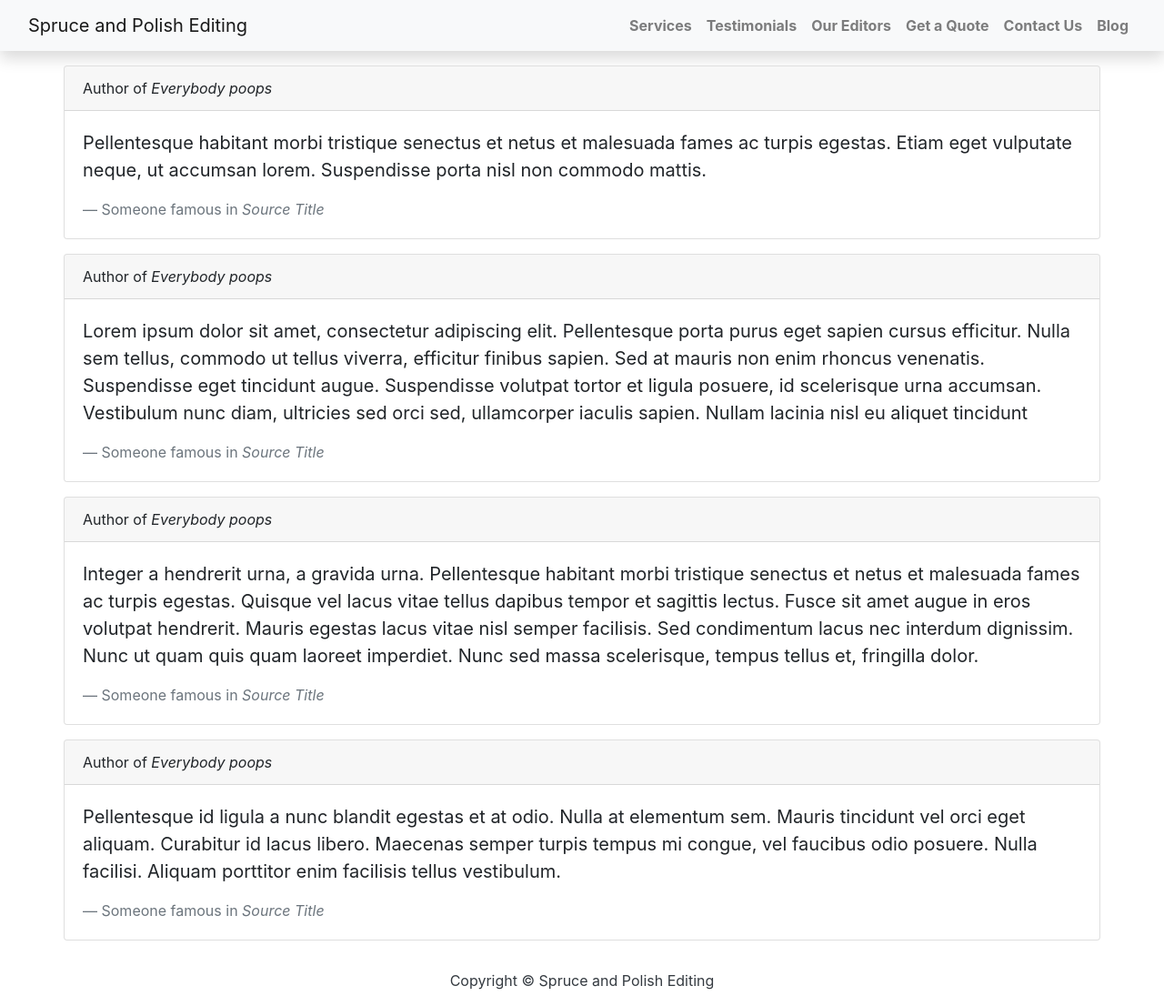
After one commit to Couragyn/spruceEditing, a Django app: page /testimonials/ in a window 1280 px wide. The commit adds this page. Shown: the whole page at 91% size. Run offline with Django 3.2, Linux system fonts and the light colour scheme; some libraries are stand-ins or nearby versions.

Commit message:
finished editors and testimonials with lorem ipsum. Started with mailgun

```diff
--- a/blog/models.py
+++ b/blog/models.py
@@ -27,10 +27,11 @@ class Post(models.Model):
 class Comment(models.Model):
     post = models.ForeignKey(Post,on_delete=models.CASCADE,related_name='comments')
     name = models.CharField(max_length=80)
-    email = models.EmailField()
+    email = models.EmailField(blank=True)
     body = models.TextField()
     created_on = models.DateTimeField(auto_now_add=True)
     active = models.BooleanField(default=False)
+    required_css_class = 'required'
 
     class Meta:
         ordering = ['created_on']
--- a/spruceEditing/settings.py
+++ b/spruceEditing/settings.py
@@ -155,5 +155,9 @@ STATIC_ROOT  =   os.path.join(PROJECT_ROOT, 'static')
 #  Add configuration for static files storage using whitenoise
 STATICFILES_STORAGE = 'whitenoise.storage.CompressedManifestStaticFilesStorage'
 
+django_heroku.settings(locals())
 
-django_heroku.settings(locals())
+EMAIL_HOST = os.environ.get('MAILGUN_SMTP_SERVER', '')
+EMAIL_PORT = os.environ.get('MAILGUN_SMTP_PORT', '')
+EMAIL_HOST_USER = os.environ.get('MAILGUN_SMTP_LOGIN', '')
+EMAIL_HOST_PASSWORD = os.environ.get('MAILGUN_SMTP_PASSWORD', '')
--- a/spruceEditing/urls.py
+++ b/spruceEditing/urls.py
@@ -31,6 +31,8 @@ urlpatterns = [
     path('', TemplateView.as_view(template_name='../templates/index.html'), name='index'),
     path('', include('blog.urls')),
     path('services/', TemplateView.as_view(template_name='../templates/services.html'), name='services'),
+    path('testimonials/', TemplateView.as_view(template_name='../templates/testimonials.html'), name='testimonials'),
+    path('editors/', TemplateView.as_view(template_name='../templates/editors.html'), name='editors'),
     path('summernote/', include('django_summernote.urls')),
     path("sitemap.xml", sitemap, {"sitemaps": sitemaps}, name="sitemap"),
 ]
--- a/templates/base.html
+++ b/templates/base.html
@@ -17,7 +17,7 @@
 
     <body>
         <!-- Navigation -->
-        <nav class="navbar navbar-fixed-top navbar-expand-lg navbar-light bg-light shadow" id="mainNav">
+        <nav class="navbar navbar-fixed-top navbar-expand-lg navbar-light bg-light shadow mb-3" id="mainNav">
             <div class="container-fluid">
                 <a class="navbar-brand active" href="{% url 'index' %}">Spruce and Polish Editing</a>
                 <div class="collapse navbar-collapse" id="navbarResponsive">
@@ -30,10 +30,10 @@
                             </ul>
                         </li>
                         <li class="nav-item text-black">
-                            <a class="nav-link text-black font-weight-bold" href="#">Testimonials</a>
+                            <a class="nav-link text-black font-weight-bold" href="{% url 'testimonials' %}">Testimonials</a>
                         </li>
                         <li class="nav-item text-black">
-                            <a class="nav-link text-black font-weight-bold" href="#">Our Editors</a>
+                            <a class="nav-link text-black font-weight-bold" href="{% url 'editors' %}">Our Editors</a>
                         </li>
                         <li class="nav-item text-black">
                             <a class="nav-link text-black font-weight-bold" href="#">Get a Quote</a>
--- a/templates/blog.html
+++ b/templates/blog.html
@@ -7,8 +7,8 @@
             <div class="row">
                 <div class=" col-md-8 col-md-10 mx-auto">
                     <div class="site-heading">
-                        <h3 class=" site-heading my-4 mt-3 text-white"> Welcome to my awesome Blog </h3>
-                        <p class="text-light">We Love Django As much as you do..! &nbsp
+                        <h3 class=" site-heading my-4 mt-3"> Welcome to my awesome Blog </h3>
+                        <p class="">Another line
                         </p>
                     </div>
                 </div>
--- /dev/null
+++ b/templates/testimonials.html
@@ -0,0 +1,58 @@
+{% extends "base.html" %}
+{% block content %}
+    <div class="container">
+        <div class="row">
+            <div class="card mb-3">
+			  <div class="card-header">
+			    Author of <i>Everybody poops</i>
+			  </div>
+			  <div class="card-body">
+			    	<blockquote class="blockquote mb-0">
+			      		<p>Pellentesque habitant morbi tristique senectus et netus et malesuada fames ac turpis egestas. Etiam eget vulputate neque, ut accumsan lorem. Suspendisse porta nisl non commodo mattis. </p>
+			    		<footer class="blockquote-footer">Someone famous in <cite title="Source Title">Source Title</cite></footer>
+					</blockquote>
+				</div>
+            </div>
+        </div>
+        <div class="row">
+            <div class="card mb-3">
+			  <div class="card-header">
+			    Author of <i>Everybody poops</i>
+			  </div>
+			  <div class="card-body">
+			    	<blockquote class="blockquote mb-0">
+			      		<p>Lorem ipsum dolor sit amet, consectetur adipiscing elit. Pellentesque porta purus eget sapien cursus efficitur. Nulla sem tellus, commodo ut tellus viverra, efficitur finibus sapien. Sed at mauris non enim rhoncus venenatis. Suspendisse eget tincidunt augue. Suspendisse volutpat tortor et ligula posuere, id scelerisque urna accumsan. Vestibulum nunc diam, ultricies sed orci sed, ullamcorper iaculis sapien. Nullam lacinia nisl eu aliquet tincidunt</p>
+			    		<footer class="blockquote-footer">Someone famous in <cite title="Source Title">Source Title</cite></footer>
+					</blockquote>
+				</div>
+            </div>
+        </div>
+        <div class="row">
+            <div class="card mb-3">
+			  <div class="card-header">
+			    Author of <i>Everybody poops</i>
+			  </div>
+			  <div class="card-body">
+			    	<blockquote class="blockquote mb-0">
+			      		<p>Integer a hendrerit urna, a gravida urna. Pellentesque habitant morbi tristique senectus et netus et malesuada fames ac turpis egestas. Quisque vel lacus vitae tellus dapibus tempor et sagittis lectus. Fusce sit amet augue in eros volutpat hendrerit. Mauris egestas lacus vitae nisl semper facilisis. Sed condimentum lacus nec interdum dignissim. Nunc ut quam quis quam laoreet imperdiet. Nunc sed massa scelerisque, tempus tellus et, fringilla dolor.</p>
+			    		<footer class="blockquote-footer">Someone famous in <cite title="Source Title">Source Title</cite></footer>
+					</blockquote>
+				</div>
+            </div>
+        </div>
+        <div class="row">
+            <div class="card mb-3">
+			  <div class="card-header">
+			    Author of <i>Everybody poops</i>
+			  </div>
+			  <div class="card-body">
+			    	<blockquote class="blockquote mb-0">
+			      		<p>Pellentesque id ligula a nunc blandit egestas et at odio. Nulla at elementum sem. Mauris tincidunt vel orci eget aliquam. Curabitur id lacus libero. Maecenas semper turpis tempus mi congue, vel faucibus odio posuere. Nulla facilisi. Aliquam porttitor enim facilisis tellus vestibulum.</p>
+			    		<footer class="blockquote-footer">Someone famous in <cite title="Source Title">Source Title</cite></footer>
+					</blockquote>
+				</div>
+            </div>
+        </div>
+    </div>
+
+{%endblock%}
```
Also changed, not shown: static/css/base.css (+9 -0 lines), templates/editors.html (added, +43 -0 lines), media/daphne.png (added), media/rachel.png (added), 2 other files.
